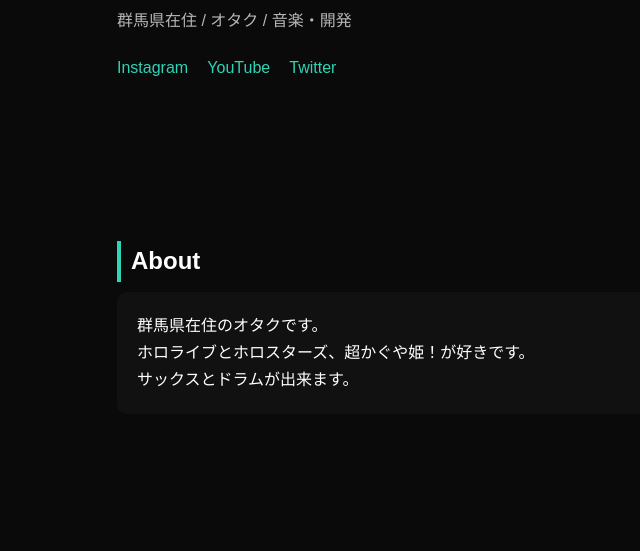
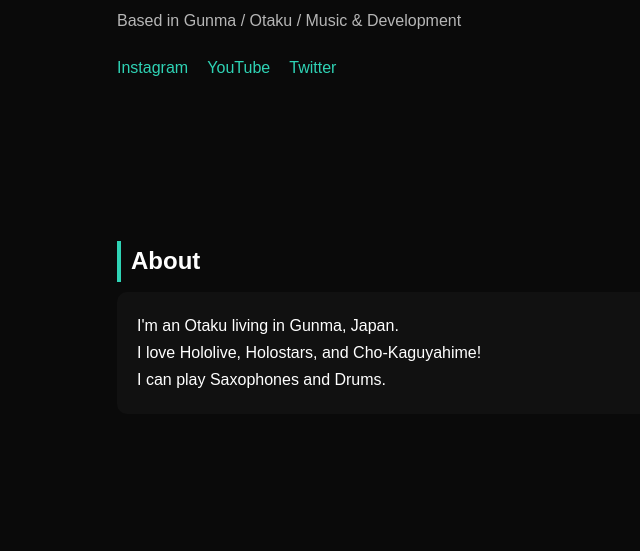
Before and after one commit to 38-2degrees/github.io, a plain HTML site: page a.html in a window 1280 px wide. Shown: the part 219-770 px from the top of the page, without its empty margins (73-713 px from the left). Drawn offline with Linux system fonts and the light colour scheme; a web font is replaced by a local one.

Commit message:
Refactor HTML structure and add localization support

```diff
--- a/a.html
+++ b/a.html
@@ -111,7 +111,7 @@ grid-template-columns: 1fr;
 
 <section class="hero">
 <div class="temp">38.2°C</div>
-<div class="desc">
+<div class="desc" data-i18n="desc">
 群馬県在住 / オタク / 音楽・開発
 </div>
 
@@ -123,8 +123,8 @@ grid-template-columns: 1fr;
 </section>
 
 <section>
-<h2>About</h2>
-<div class="card">
+<h2 data-i18n="h-about">About</h2>
+<div class="card" data-i18n="c-about">
 群馬県在住のオタクです。<br>
 ホロライブとホロスターズ、超かぐや姫！が好きです。<br>
 サックスとドラムが出来ます。
@@ -132,14 +132,14 @@ grid-template-columns: 1fr;
 </section>
 
 <section>
-<h2>Skills</h2>
+<h2 data-i18n="h-skills">Skills</h2>
 <div class="card">
 S.Sax / T.Sax / B.Sax / Drums / Percussion
 </div>
 </section>
 
 <section>
-<h2>A Member Of</h2>
+<h2 data-i18n="h-member">A Member Of</h2>
 <div class="card">
 ・Holofans Orchestra<br>
 ・Holofans Ensemble<br>
@@ -148,7 +148,7 @@ S.Sax / T.Sax / B.Sax / Drums / Percussion
 </section>
 
 <section>
-<h2>Works</h2>
+<h2 data-i18n="h-works">Works</h2>
 <div class="card works">
 <iframe src="https://www.youtube.com/embed/bNybLpk6HKQ" allowfullscreen></iframe>
 <iframe src="https://www.youtube.com/embed/BEX7H7ff2Lw" allowfullscreen></iframe>
@@ -156,13 +156,49 @@ S.Sax / T.Sax / B.Sax / Drums / Percussion
 </section>
 
 <section>
-<h2>Interests</h2>
-<div class="card">
+<h2 data-i18n="h-interests">Interests</h2>
+<div class="card" data-i18n="c-interests">
 プログラミング / DTM / 編曲 / 作曲 / 電子工作 / 鉄道 / 車 / 旅行
 </div>
 </section>
+
 <footer class="footer">
 © 2026 38.2°C All Rights Reserved.
 </footer>
+
+<script>
+  const dict = {
+    ja: {
+      "desc": "群馬県在住 / オタク / 音楽・開発",
+      "h-about": "About",
+      "c-about": "群馬県在住のオタクです。<br>ホロライブとホロスターズ、超かぐや姫！が好きです。<br>サックスとドラムが出来ます。",
+      "h-skills": "Skills",
+      "h-member": "A Member Of",
+      "h-works": "Works",
+      "h-interests": "Interests",
+      "c-interests": "プログラミング / DTM / 編曲 / 作曲 / 電子工作 / 鉄道 / 車 / 旅行"
+    },
+    en: {
+      "desc": "Based in Gunma / Otaku / Music & Development",
+      "h-about": "About",
+      "c-about": "I'm an Otaku living in Gunma, Japan.<br>I love Hololive, Holostars, and Cho-Kaguyahime!<br>I can play Saxophones and Drums.",
+      "h-skills": "Skills",
+      "h-member": "A Member Of",
+      "h-works": "Works",
+      "h-interests": "Interests",
+      "c-interests": "Programming / DTM / Arrangement / Composition / Electronic Work / Railway / Car / Travel"
+    }
+  };
+
+  const userLang = navigator.language.startsWith('ja') ? 'ja' : 'en';
+  document.querySelectorAll('[data-i18n]').forEach(el => {
+    const key = el.getAttribute('data-i18n');
+    if (dict[userLang][key]) {
+      el.innerHTML = dict[userLang][key];
+    }
+  });
+  document.documentElement.lang = userLang;
+</script>
+
 </body>
 </html>
```
Lines whose indentation alone changed are shown as unchanged.
